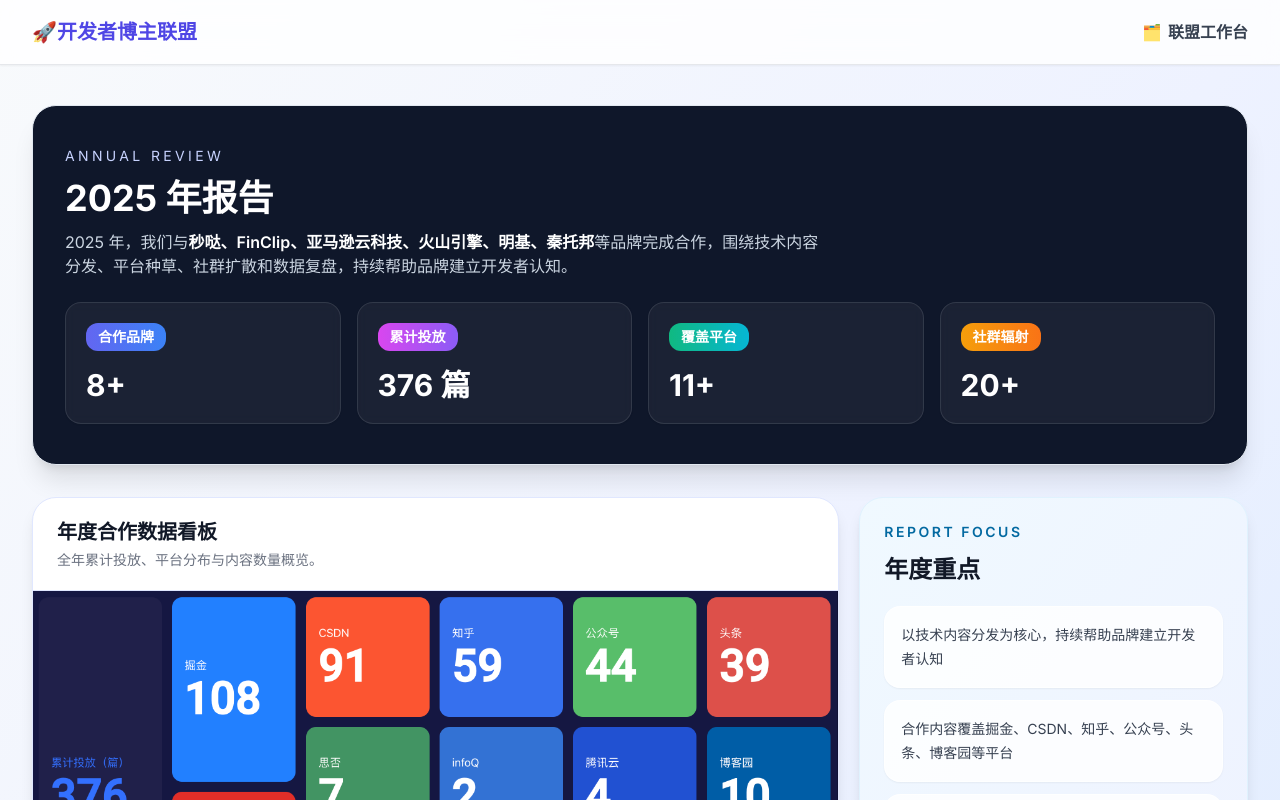
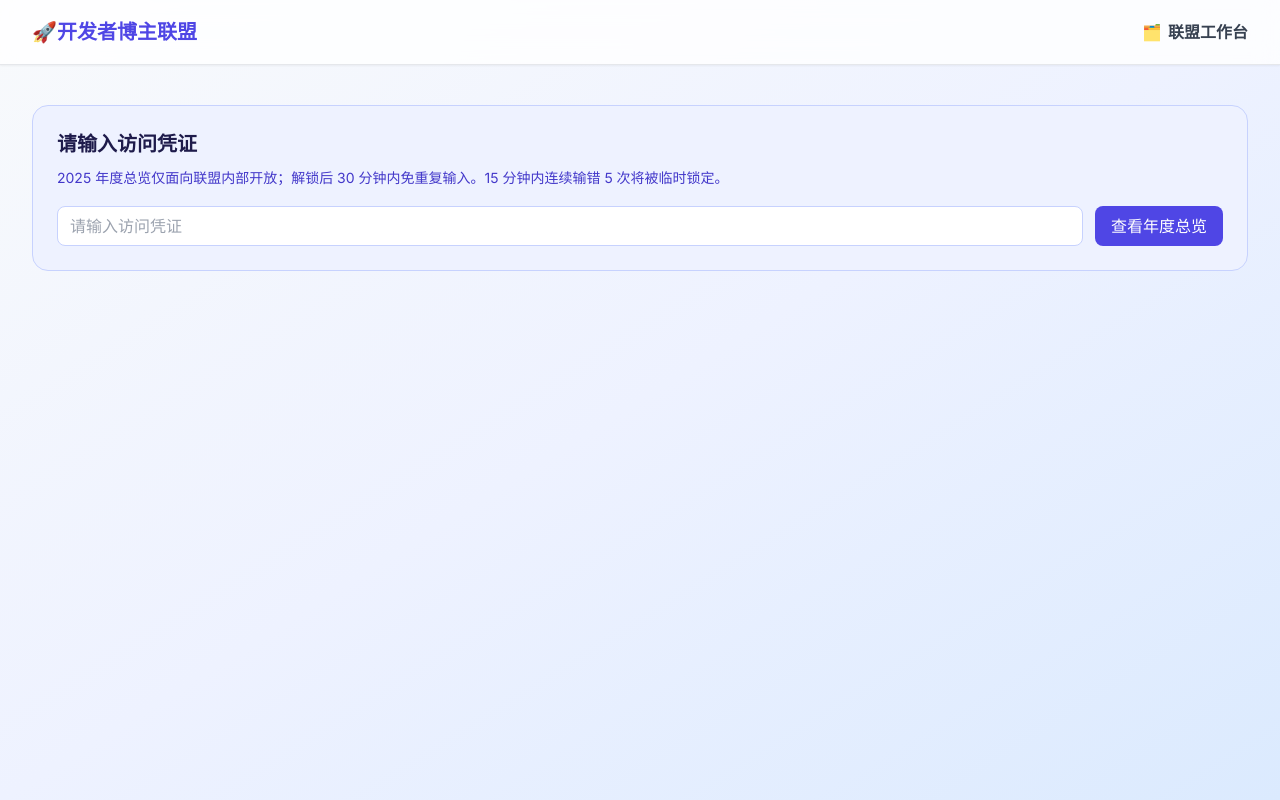
Before and after one commit to TUARAN/blogger-alliance, a Vue app: page /annual-report-2025 in a window 1280 px wide. Shown: the top 800 px of the page. Built offline with nearby package versions, Linux system fonts and the light colour scheme; no server answers.

Commit message:
Require credentials for annual report

```diff
--- a/src/pages/annual-report/index.vue
+++ b/src/pages/annual-report/index.vue
@@ -2,7 +2,17 @@
 import { onMounted, ref } from 'vue'
 import annualDashboardImage from '../../img/example/wechat_2026-03-16_104619_761.png'
 import annualCloudImage from '../../img/example/wechat_2026-03-16_104632_010.png'
-import { fetchPublicAnnualReport } from '../../utils/internalDataApi'
+import { normalizeCredential } from '../../utils/credentialNormalize'
+import {
+  createInternalDataSession,
+  explainInternalDataError,
+  fetchAnnualReportsAdmin
+} from '../../utils/internalDataApi'
+import {
+  clearInternalAccessCaches,
+  readInternalAccessSession,
+  saveInternalAccessSession
+} from '../../utils/internalAccessCache'
 
 const TARGET_YEAR = 2025
 
@@ -27,10 +37,15 @@
 const summaryCards = ref(FALLBACK_REPORT.summaryCards)
 const reportHighlights = ref(FALLBACK_REPORT.highlights)
 const introText = ref(FALLBACK_REPORT.intro)
+const sessionToken = ref('')
+const isUnlocked = ref(false)
+const isUnlocking = ref(false)
+const isLoadingReport = ref(false)
+const credentialInput = ref('')
+const unlockError = ref('')
+const loadError = ref('')
 
-onMounted(async () => {
-  try {
-    const remote = await fetchPublicAnnualReport(TARGET_YEAR)
+function applyReport(remote) {
   if (!remote) return
   if (Array.isArray(remote.partners) && remote.partners.length) {
     partnerBrands.value = remote.partners
@@ -44,8 +59,65 @@
   if (typeof remote.intro === 'string' && remote.intro.trim()) {
     introText.value = remote.intro.trim()
   }
+}
+
+async function loadAnnualReport(token) {
+  isLoadingReport.value = true
+  loadError.value = ''
+  try {
+    const reports = await fetchAnnualReportsAdmin(token)
+    const remote = reports.find((item) => Number(item?.year) === TARGET_YEAR)
+    applyReport(remote)
+  } catch (error) {
+    loadError.value = explainInternalDataError(error, 'read')
+    throw error
+  } finally {
+    isLoadingReport.value = false
+  }
+}
+
+async function unlockAnnualReport() {
+  const credential = normalizeCredential(credentialInput.value)
+  if (!credential) {
+    unlockError.value = '请输入有效凭证。'
+    return
+  }
+
+  unlockError.value = ''
+  isUnlocking.value = true
+  try {
+    const session = await createInternalDataSession(credential)
+    sessionToken.value = session.token
+    saveInternalAccessSession(session.token)
+    await loadAnnualReport(session.token)
+    credentialInput.value = ''
+    isUnlocked.value = true
+  } catch (error) {
+    unlockError.value = explainInternalDataError(error, 'read')
+    sessionToken.value = ''
+    isUnlocked.value = false
+  } finally {
+    isUnlocking.value = false
+  }
+}
+
+function lockAnnualReport() {
+  sessionToken.value = ''
+  isUnlocked.value = false
+  credentialInput.value = ''
+  clearInternalAccessCaches()
+}
+
+onMounted(async () => {
+  const cached = readInternalAccessSession()
+  if (!cached) return
+  sessionToken.value = cached
+  try {
+    await loadAnnualReport(cached)
+    isUnlocked.value = true
+    saveInternalAccessSession(cached)
   } catch {
-    // 静默兜底，保留硬编码
+    lockAnnualReport()
   }
 })
 </script>
@@ -61,7 +133,7 @@
             </router-link>
           </div>
 
-          <div class="flex items-center gap-4 lg:gap-6 overflow-x-auto whitespace-nowrap">
+          <div class="flex items-center gap-3 lg:gap-5 overflow-x-auto whitespace-nowrap">
             <router-link
               to="/workspace"
               class="inline-flex items-center gap-1.5 text-gray-700 transition-colors font-semibold text-base"
@@ -69,12 +141,47 @@
               <span class="text-base leading-none">🗂️</span>
               <span>联盟工作台</span>
             </router-link>
+            <button
+              v-if="isUnlocked"
+              class="h-9 px-3 rounded-lg border border-slate-300 bg-white text-sm font-medium text-slate-700 hover:bg-slate-50"
+              @click="lockAnnualReport"
+            >
+              锁定
+            </button>
           </div>
         </div>
       </div>
     </nav>
 
     <main class="max-w-7xl mx-auto px-4 sm:px-6 lg:px-8 py-8 sm:py-10">
+      <section
+        v-if="!isUnlocked"
+        class="rounded-2xl border border-indigo-200 bg-indigo-50 p-5 md:p-6"
+      >
+        <h1 class="text-xl font-semibold text-indigo-950">请输入访问凭证</h1>
+        <p class="mt-2 text-sm leading-6 text-indigo-700">
+          2025 年度总览仅面向联盟内部开放；解锁后 30 分钟内免重复输入。15 分钟内连续输错 5 次将被临时锁定。
+        </p>
+        <div class="mt-4 flex flex-col md:flex-row gap-3">
+          <input
+            v-model="credentialInput"
+            type="password"
+            placeholder="请输入访问凭证"
+            class="flex-1 h-10 px-3 border border-indigo-200 rounded-lg focus:outline-none focus:ring-2 focus:ring-indigo-500 bg-white"
+            @keyup.enter="unlockAnnualReport"
+          >
+          <button
+            :disabled="isUnlocking"
+            class="h-10 px-4 rounded-lg bg-indigo-600 text-white font-medium hover:bg-indigo-700 disabled:opacity-60"
+            @click="unlockAnnualReport"
+          >
+            {{ isUnlocking ? '连接中...' : '查看年度总览' }}
+          </button>
+        </div>
+        <p v-if="unlockError" class="mt-3 text-sm text-red-600">{{ unlockError }}</p>
+      </section>
+
+      <template v-else>
       <section class="rounded-3xl border border-slate-200 bg-slate-900 px-6 py-8 text-white shadow-xl md:px-8 md:py-10">
         <div class="max-w-3xl">
           <p class="text-sm uppercase tracking-[0.24em] text-indigo-200">Annual Review</p>
@@ -98,6 +205,8 @@
             <div class="mt-4 text-3xl font-bold text-white">{{ card.value }}</div>
           </article>
         </div>
+        <p v-if="isLoadingReport" class="mt-4 text-sm text-indigo-200">正在加载最新年度数据...</p>
+        <p v-if="loadError" class="mt-4 text-sm text-red-200">{{ loadError }}</p>
       </section>
 
       <section class="mt-8 grid gap-5 xl:grid-cols-[1.35fr_0.65fr]">
@@ -133,6 +242,7 @@
           <img :src="annualCloudImage" alt="2025 品牌与博主合作词云" class="max-h-[560px] w-full object-contain object-center" />
         </div>
       </section>
+      </template>
     </main>
   </div>
 </template>
--- a/src/pages/tob/internal.vue
+++ b/src/pages/tob/internal.vue
@@ -306,7 +306,7 @@
           </button>
           <div v-if="annualEditorOpen" class="border-t border-orange-100 p-4 space-y-3">
             <p class="text-xs text-gray-500 leading-5">
-              直接编辑年度总览数据 JSON 数组，每条对象需要 <code class="px-1 rounded bg-gray-100">year</code>、<code class="px-1 rounded bg-gray-100">partners</code>、<code class="px-1 rounded bg-gray-100">summaryCards</code>、<code class="px-1 rounded bg-gray-100">highlights</code>、<code class="px-1 rounded bg-gray-100">intro</code> 字段。保存后会立即写入 D1，前台 <router-link to="/annual-report-2025" class="text-orange-700 hover:underline">/annual-report-2025</router-link> 公开读取。
+              直接编辑年度总览数据 JSON 数组，每条对象需要 <code class="px-1 rounded bg-gray-100">year</code>、<code class="px-1 rounded bg-gray-100">partners</code>、<code class="px-1 rounded bg-gray-100">summaryCards</code>、<code class="px-1 rounded bg-gray-100">highlights</code>、<code class="px-1 rounded bg-gray-100">intro</code> 字段。保存后会立即写入 D1，前台 <router-link to="/annual-report-2025" class="text-orange-700 hover:underline">/annual-report-2025</router-link> 需要凭证解锁后读取。
             </p>
             <textarea
               v-model="annualEditorJson"
--- a/src/utils/internalDataApi.js
+++ b/src/utils/internalDataApi.js
@@ -85,9 +85,9 @@
   })
 }
 
-export async function fetchPublicAnnualReport(year) {
+export async function fetchPublicAnnualReport(year, token) {
   const path = year ? `/api/public/annual-report?year=${encodeURIComponent(year)}` : '/api/public/annual-report'
-  const payload = await apiRequest(path)
+  const payload = await apiRequest(path, { token })
   if (year) {
     return payload?.report || null
   }
```
Also changed, not shown: cloudflare/worker.js (+13 -2 lines). Lines whose indentation alone changed are shown as unchanged.
